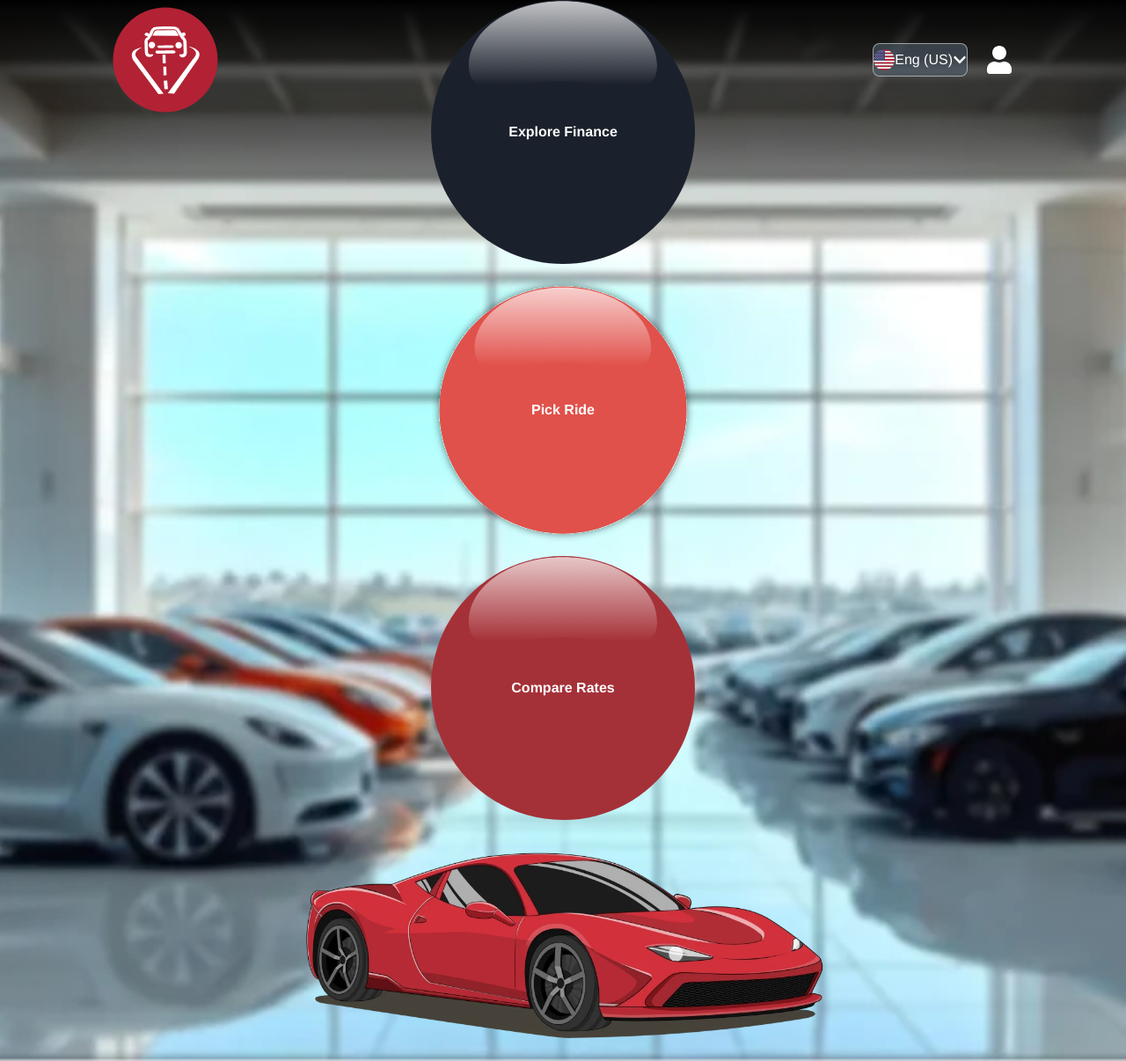
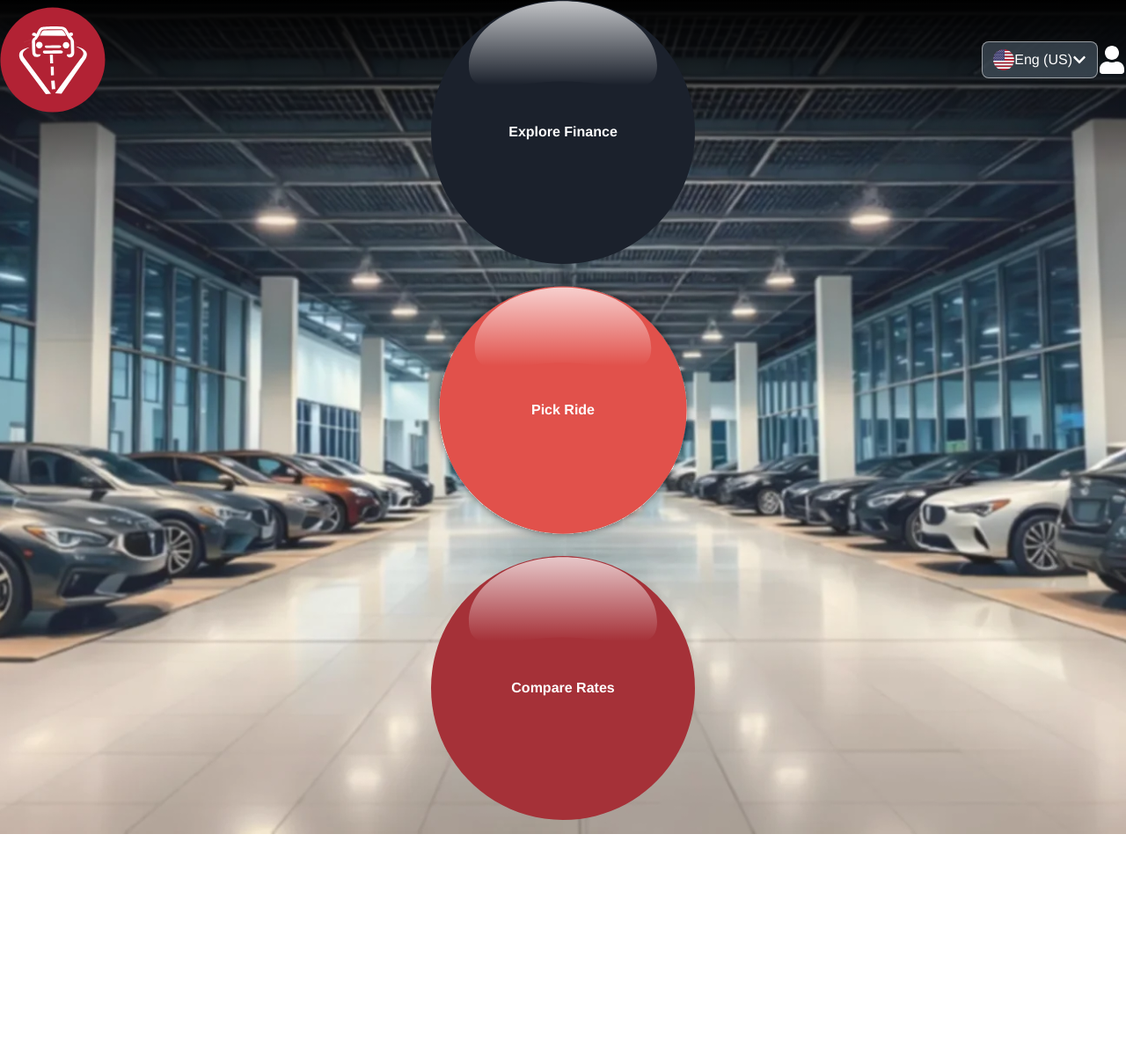
Before and after one commit to Abulkalam-Asif/visible-paths-portal, a Next.js app: page / in a window 1280 px wide. Shown: the whole page at 88% size. After the commit the page ends 948 px from the top, so only its background shows below. Built offline with nearby package versions, Linux system fonts and the light colour scheme; what fluid-tailwind would draw is missing.

Commit message:
header and landing page modified

```diff
--- a/src/components/general/Header.tsx
+++ b/src/components/general/Header.tsx
@@ -20,24 +20,24 @@ const Header = () => {
 
   return (
     <>
-      <header className="absolute top-0 left-0 right-0 bg-gradient-to-b from-black/100 to-black/0">
-        <div className="max-w-5xl mx-auto ~px-4/12 pt-2 pb-6 flex flex-col gap-2 lg:pt-4 lg:pb-0">
+      <header className="absolute top-0 left-0 right-0 bg-gradient-to-b from-black/100 to-black/0 lg:from-black/0">
+        <div className="~lg:~max-w-3xl/7xl mx-auto ~px-4/8 pt-2 pb-6 flex flex-col gap-3 lg:~lg:~pt-5/8 lg:~lg:~pb-3/5">
           <div className="flex items-center justify-between">
-            <div className="flex items-center gap-6">
+            <div className="flex items-center lg:~lg:~gap-2/4">
               <Link href={"/"}>
                 <Image
                   src={logoIcon}
                   alt="VisiblePaths"
                   width={120}
                   height={120}
-                  className="~w-14/20 ~h-14/20"
+                  className="~/lg:~w-14/20 ~/lg:~h-14/20 lg:~lg:~w-16/28 lg:~lg:~h-16/28"
                 />
               </Link>
-              <h1 className="hidden lg:block text-2xl text-white font-bold px-4 py-0.5 bg-[#4D5C69]/5 border-[0.1px] border-white/30 bg-blur-[2px] rounded">
+              <h1 className="hidden lg:block lg:~lg:~text-lg/4xl text-white font-bold px-[0.25em] py-[0.25em] bg-[#4D5C69]/5 border-[0.1px] border-white/30 bg-blur-[2px] rounded">
                 {heading}
               </h1>
             </div>
-            <div className="flex items-center gap-5">
+            <div className="flex items-center lg:~lg:~gap-8/14">
               <HeaderLangDropdown />
               <HeaderProfile />
             </div>
--- a/src/components/general/HeaderLangDropdown.tsx
+++ b/src/components/general/HeaderLangDropdown.tsx
@@ -43,7 +43,7 @@ const HeaderLangDropdown = () => {
         ref={dropownRef}
         className="relative bg-[#4D5C69]/60 border-[.25px] rounded-lg border-white/50">
         <button
-          className="text-white font-medium text-sm flex items-center ~gap-2/4 ~px-2/4 py-1.5"
+          className="text-white font-medium text-xs flex items-center ~gap-2/4 px-[0.75em] py-[0.5em] lg:~lg:~text-sm/2xl"
           onClick={() => {
             setIsExpanded(prev => !prev);
           }}>
@@ -52,7 +52,7 @@ const HeaderLangDropdown = () => {
             alt="US Flag"
             width={32}
             height={32}
-            className="w-6 h-6"
+            className="w-6 h-auto lg:~lg:~w-7/12"
           />
           <span>{languages[currentLang].language}</span>
           <FaChevronDown
@@ -71,7 +71,7 @@ const HeaderLangDropdown = () => {
             {Object.keys(languages).map((lang: string) => (
               <button
                 key={lang}
-                className="text-white font-medium text-sm flex items-center ~gap-2/4 px-4 py-2"
+                className="text-white font-medium text-xs flex items-center ~gap-2/4 px-[0.75em] py-[0.5em] lg:~lg:~text-sm/2xl"
                 onClick={() => {
                   setCurrentLang(lang as keyof typeof languages);
                   setIsExpanded(false);
@@ -83,7 +83,7 @@ const HeaderLangDropdown = () => {
                   } Flag`}
                   width={32}
                   height={32}
-                  className="w-4 h-4"
+                  className="w-5 h-auto lg:~lg:~w-6/10"
                 />
                 <span>
                   {languages[lang as keyof typeof languages].language}
--- a/src/components/general/HeaderProfile.tsx
+++ b/src/components/general/HeaderProfile.tsx
@@ -7,7 +7,7 @@ const HeaderProfile = () => {
     <>
       <div>
         <button className="flex items-center justify-center">
-          <FaUser size={24} className="w-8 h-auto text-white" />
+          <FaUser size={24} className="w-8 h-auto text-white lg:~lg:~w-8/14" />
         </button>
       </div>
     </>
--- a/src/components/home/HomeClientPage.tsx
+++ b/src/components/home/HomeClientPage.tsx
@@ -1,19 +1,13 @@
 import React from "react";
 import HomeLink from "./HomeLink";
-import {
-  circleBlackImg,
-  circleOrangeImg,
-  circleRedImg,
-  homeCarImg,
-} from "@/assets/images";
-import Image from "next/image";
+import { circleBlackImg, circleOrangeImg, circleRedImg } from "@/assets/images";
 
 const HomeClientPage = () => {
   return (
     <>
       <section className="min-h-screen h-auto bg-main bg-no-repeat bg-top bg-cover">
-        <div className="max-w-5xl mx-auto ~px-4/12 pb-4 ~/md:~pt-36/40 lg:pt-36">
-          <div className="flex flex-col items-center gap-4 sm:~sm:~gap-4/20 sm:flex-row sm:justify-center">
+        <div className="min-h-screen ~lg:~max-w-3xl/7xl mx-auto ~px-4/8 pb-4 flex items-center justify-center ~/md:~pt-36/40 lg:pt-0">
+          <div className="w-full flex flex-col items-center gap-4 sm:~sm:~gap-4/20 sm:flex-row sm:justify-evenly">
             <HomeLink
               text="Explore Finance"
               href="/"
@@ -22,15 +16,6 @@ const HomeClientPage = () => {
             <HomeLink text="Pick Ride" href="/" circleImg={circleOrangeImg} />
             <HomeLink text="Compare Rates" href="/" circleImg={circleRedImg} />
           </div>
-          <div className="w-3/5 mx-auto mt-6">
-            <Image
-              src={homeCarImg}
-              alt="Car"
-              width={1200}
-              height={1200}
-              className="w-full h-full object-contain"
-            />
-          </div>
         </div>
       </section>
     </>
--- a/src/components/home/HomeLink.tsx
+++ b/src/components/home/HomeLink.tsx
@@ -21,10 +21,10 @@ const HomeLink = ({ href, text, circleImg }: HomeLinkProps) => {
           alt={text}
           width={300}
           height={300}
-          className="~sm:~w-32/56 h-auto"
+          className="~sm:~w-32/56 h-auto lg:~lg:~w-40/72"
           onLoad={() => setIsLoaded(true)}
         />
-        <span className="absolute top-1/2 left-1/2 -translate-y-1/2 -translate-x-1/2 w-full text-white text-center font-bold text-xl sm:~sm:~text-xl/4.5xl leading-none">
+        <span className="absolute top-1/2 left-1/2 -translate-y-1/2 -translate-x-1/2 w-full text-white text-center font-bold text-xl leading-none sm:~sm/lg:~text-xl/4.5xl lg:~lg:~text-2xl/5xl lg:leading-normal">
           {text}
         </span>
       </Link>
--- a/tailwind.config.ts
+++ b/tailwind.config.ts
@@ -16,6 +16,7 @@ const config: Config = {
     extend: {
       screens: {
         xs: "25rem",
+        "2xl": "120rem",
       },
       fontFamily: {
         helvetica: ["Helvetica", "Arial", "sans-serif"],
@@ -25,6 +26,7 @@ const config: Config = {
         survey: "url('/images/surveyBg.webp')",
         surveyResult: "url('/images/surveyResultBg.webp')",
         loanLease: "url('/images/financeloan.webp')",
+        carSelection: "url('/images/carSelectionBg.webp')",
       },
       transitionProperty: {
         "grid-rows": "grid-template-rows",
```
Also changed, not shown: public/images/carSelectionBg.webp (added), public/images/mainBg.webp.
